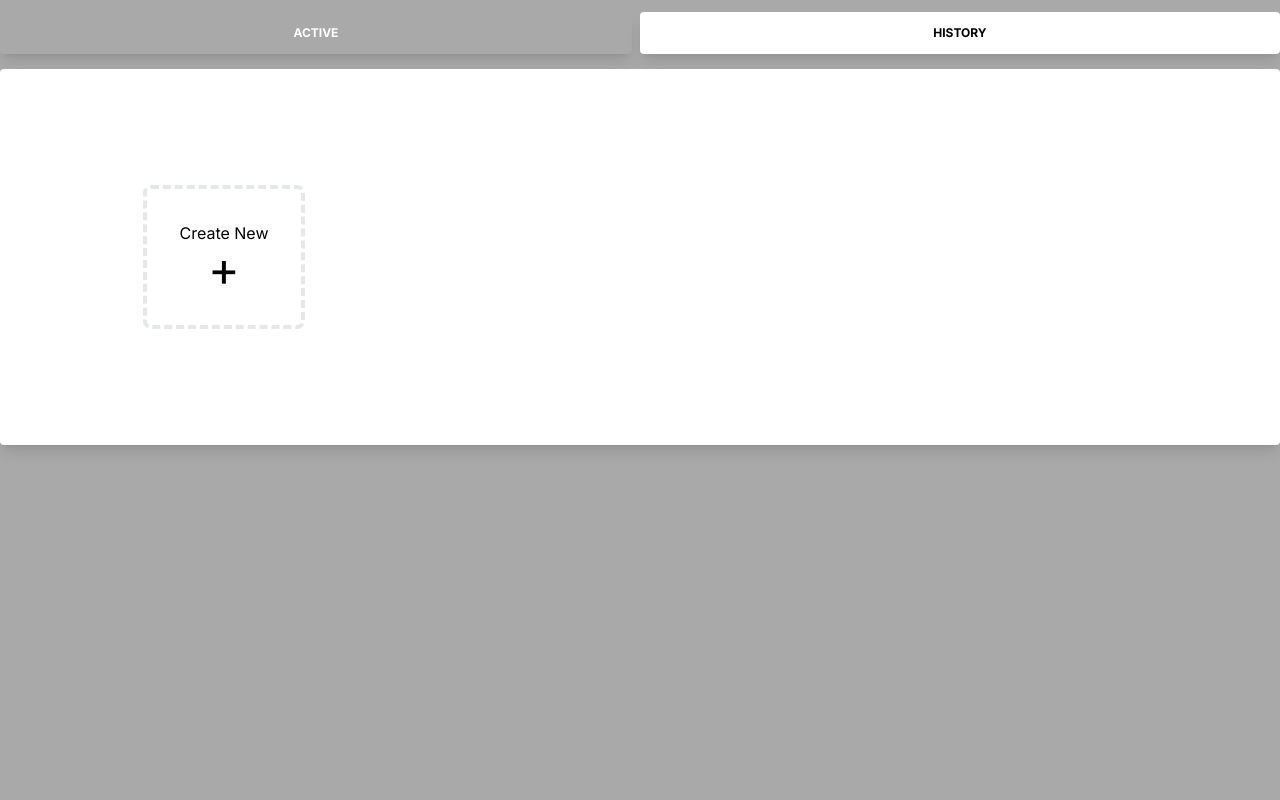
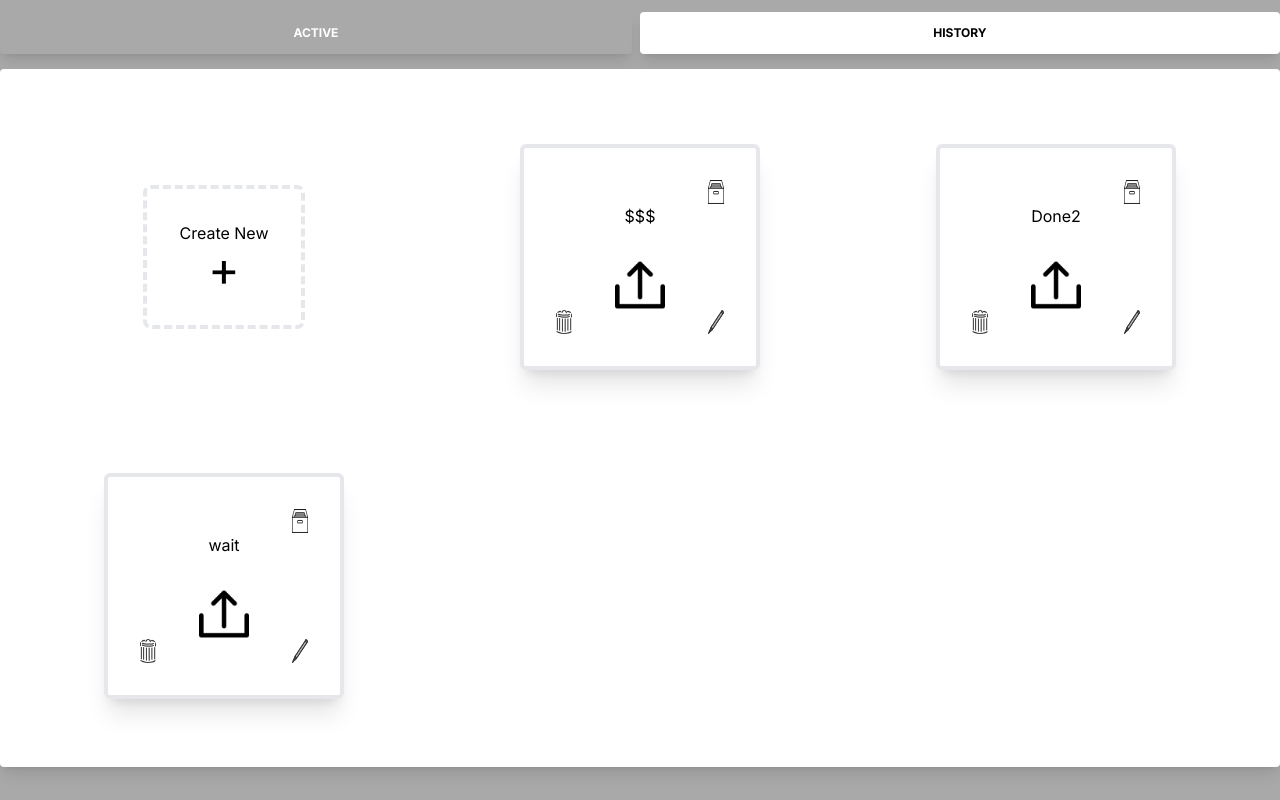
Before and after one commit to SimonSkywalker/p3-product, a Next.js app: page /projectCreation in a window 1280 px wide. Built offline with nearby package versions, Linux system fonts and the light colour scheme.

Commit message:
Exceptions for create and edit

```diff
--- a/src/app/database/Mka16/projects.json
+++ b/src/app/database/Mka16/projects.json
@@ -1 +1 @@
-[{"title":"esd","isActive":false,"icon":"upload.png"},{"title":"bibu","isActive":false,"icon":""},{"title":"blaj","isActive":false,"icon":"upload.png"},{"title":"bloom","isActive":false,"icon":"upload.png"},{"title":"asxc","isActive":false,"icon":""},{"title":"zxx","isActive":false,"icon":"upload.png"},{"title":"dkfkcm","isActive":false,"icon":"upload.png"},{"title":"dfd","isActive":false,"icon":"arhieve.png"},{"title":"asdl","isActive":false,"icon":"edit.png"},{"title":"asdaa","isActive":false,"icon":""},{"title":"aaa","isActive":false,"icon":"cross.png"},{"title":"asda","isActive":false,"icon":"trash.png"},{"title":"ProjectIWP","isActive":false,"icon":"checkmark.png"}]
+[{"title":"$$$","isActive":true,"icon":"upload.png"},{"title":"Done2","isActive":true,"icon":"upload.png"},{"title":"wait","isActive":true,"icon":"upload.png"},{"title":"ggg","isActive":false,"icon":""},{"title":"www","isActive":false,"icon":""},{"title":"ddd","isActive":false,"icon":"upload.png"},{"title":"dd","isActive":false,"icon":"upload.png"},{"title":"esd","isActive":false,"icon":"upload.png"},{"title":"bibu","isActive":false,"icon":""},{"title":"blaj","isActive":false,"icon":"upload.png"},{"title":"bloom","isActive":false,"icon":"upload.png"},{"title":"asxc","isActive":false,"icon":""},{"title":"zxx","isActive":false,"icon":"upload.png"},{"title":"dkfkcm","isActive":false,"icon":"upload.png"},{"title":"dfd","isActive":false,"icon":"arhieve.png"},{"title":"asdl","isActive":false,"icon":"edit.png"},{"title":"asdaa","isActive":false,"icon":""},{"title":"aaa","isActive":false,"icon":"cross.png"},{"title":"asda","isActive":false,"icon":"trash.png"}]
--- /dev/null
+++ b/src/app/exceptions/CreateWhileEditException.ts
@@ -0,0 +1,9 @@
+export class CreateWhileEdit extends Error {
+    static message: any;
+
+    constructor(){
+        super();
+        this.message = "Please finish editing before creating";
+    }
+
+}
--- /dev/null
+++ b/src/app/exceptions/EditWhileCreating.ts
@@ -0,0 +1,9 @@
+export class EditWhileCreating extends Error {
+    static message: any;
+
+    constructor(){
+        super();
+        this.message = "Please finish creating before editing";
+    }
+
+}
--- /dev/null
+++ b/src/app/exceptions/EditingAlreadyActiveException.ts
@@ -0,0 +1,9 @@
+export class EditingAlreadyActive extends Error {
+    static message: any;
+
+    constructor(){
+        super();
+        this.message = "Please finish editing before starting another edit";
+    }
+
+}
--- a/src/app/projectCreation/page.tsx
+++ b/src/app/projectCreation/page.tsx
@@ -46,6 +46,9 @@ import ServerSidePaths from '../components/ServerSidePaths';
 import {Project, ProjectObject} from '../components/projectClass';
 import {ProjectInterface, projectObject} from '../interfaces/interfaces';
 import { TitleDuplicateException } from "../exceptions/TitleDuplicateException";
+import { CreateWhileEdit } from "../exceptions/CreateWhileEditException";
+import { EditWhileCreating } from "../exceptions/EditWhileCreating";
+import { EditingAlreadyActive } from "../exceptions/EditingAlreadyActiveException";
 import { ToastContainer, toast } from 'react-toastify';
 import 'react-toastify/dist/ReactToastify.css';
 import { Console } from "console";
@@ -212,12 +215,9 @@ export default function ProjectPage() {
   function isTitleUnique (title: string, creation: boolean) {
 
     try {
-
       //zod validate
-      const notUniqueTitle = projects.filter(project => {return project.getTitle() === title });
+      const notUniqueTitle = projects.filter(project => {return project.getTitle() === title});
       const maxIndex = (creation) ? 0 : 1;
-      console.log(maxIndex);
-      console.log(notUniqueTitle);
       if(notUniqueTitle.length > maxIndex){
         throw new TitleDuplicateException()
       }
@@ -341,7 +341,7 @@ export default function ProjectPage() {
             <button
                 type="button"
                 title="cancelButton"
-                onClick={() => setIsOpen(false)}
+                onClick={() => setArchiveIsOpen(false)}
                 className="float-right m-2 px-12 py-2 tracking-wide text-white transition-colors duration-200 transform bg-gray-700 rounded-md hover:bg-gray-600 focus:outline-none focus:bg-gray-600 hover:scale-105" >
                 Cancel
               </button>
@@ -411,7 +411,17 @@ export default function ProjectPage() {
                       <button className={"text-5xl text-align-center hover:scale-125"}
                       onClick={ e => {
                         e.preventDefault();
-                        setCreating(true);
+                        try {
+                          const editingProject = projects.filter(project => {return project.getBeingEdited()});
+
+                          if(editingProject.length){
+                            throw new CreateWhileEdit();
+                          }
+                          setCreating(true);
+                        } catch(err) {
+                          if(err instanceof CreateWhileEdit)
+                          toast.warning(err.message)
+                        }
 
                       }}
                       >+</button>
@@ -608,10 +618,34 @@ export default function ProjectPage() {
                             </img>
                             <img className="w-4 h-6  hover:scale-125 hover:cursor-pointer" src="icons/edit.png"
                             onClick={ e => {
+                              try {
+
+                                const editingProject = projects.filter(project => {return project.getBeingEdited()});
+
+                                if(creatingProject){
+                                  throw new EditWhileCreating();
+                                }
+
+                                if(editingProject.length) {
+                                  throw new EditingAlreadyActive();
+                                }
 
                                 project.setpreviousTitle(project.getTitle());
                                 project.setBeingEdited(true);
                                 forceRerender()
+
+                              } catch (err){
+
+                                if(err instanceof EditWhileCreating) {
+                                  toast.warning(err.message);
+                                }
+
+                                if(err instanceof EditingAlreadyActive) {
+                                  toast.warning(err.message)
+                                }
+
+                              }
+
                             }}>
                             </img>
 
```
